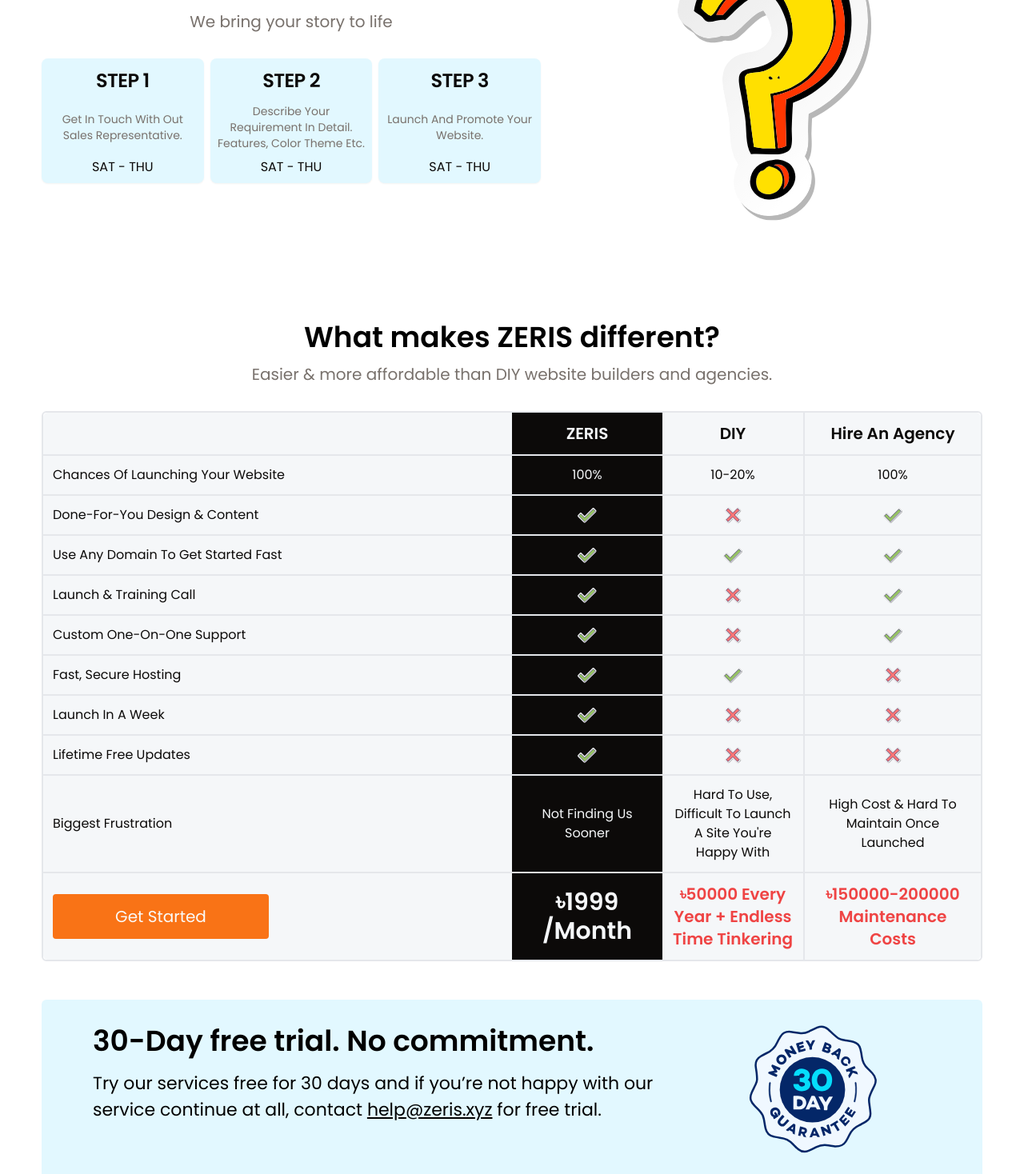
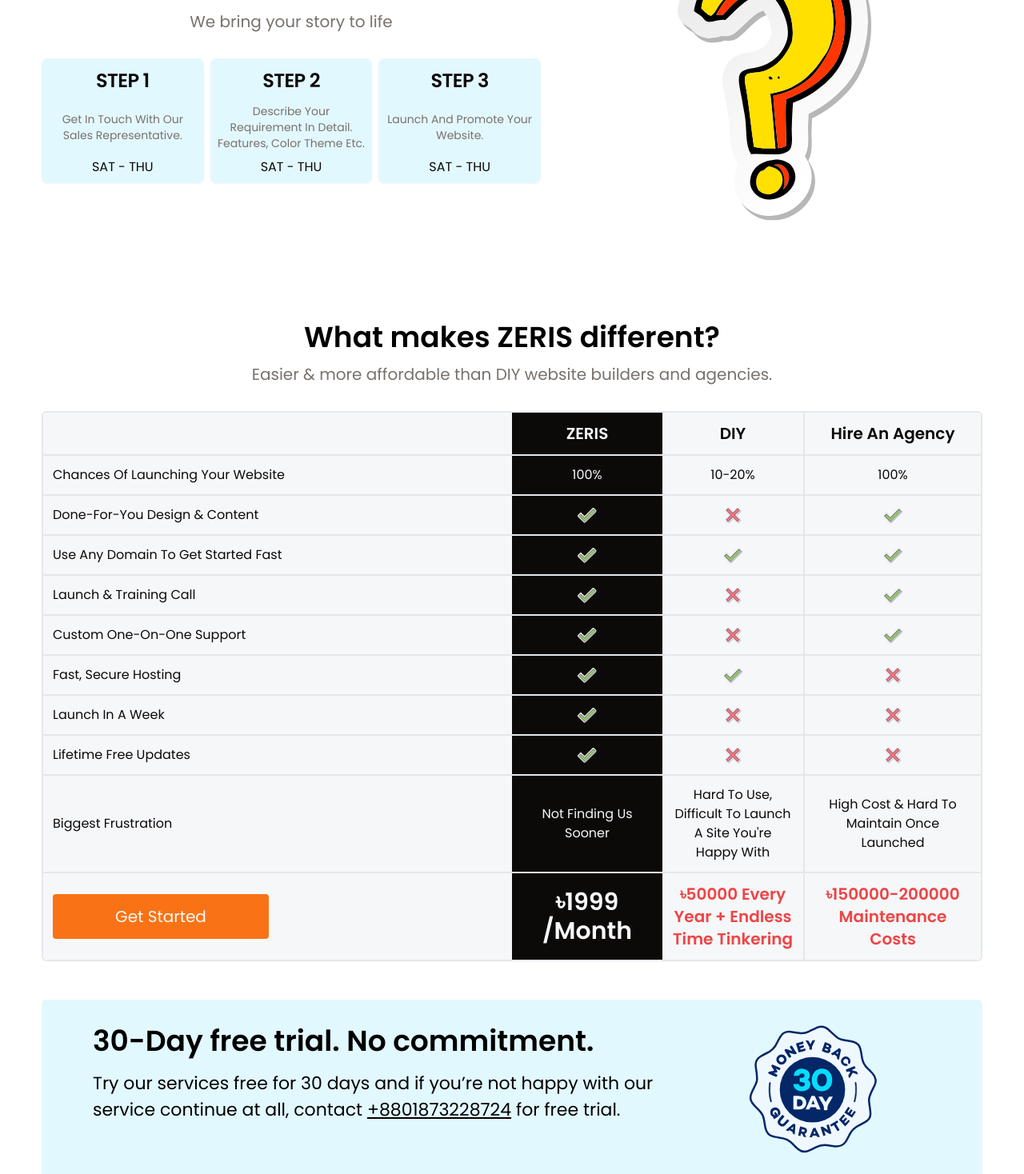
Before and after one commit to glimmrz/ueni_clone, a Next.js app: page / in a window 1280 px wide. Shown: the part 1780-3248 px from the top of the page at 80% size. Built offline with nearby package versions, Linux system fonts and the light colour scheme.

Commit message:
text typo fix

```diff
--- a/src/components/process/process.jsx
+++ b/src/components/process/process.jsx
@@ -9,7 +9,7 @@
 const steps = [
   {
     id: 1,
-    description: "get in touch with out sales representative.",
+    description: "get in touch with our sales representative.",
     time: "sat - thu",
   },
   {
--- a/src/components/refund.jsx
+++ b/src/components/refund.jsx
@@ -16,7 +16,10 @@
           <p className="text-[22px] text-center md:text-left">
             Try our services free for 30 days and if you’re not happy with our
             service continue at all, contact{" "}
-            <span className="underline">help@zeris.xyz</span> for free trial.
+            <a href="tel:+8801873228724" className="underline">
+              +8801873228724
+            </a>{" "}
+            for free trial.
           </p>
         </div>
         <figure className="relative h-40">
```
